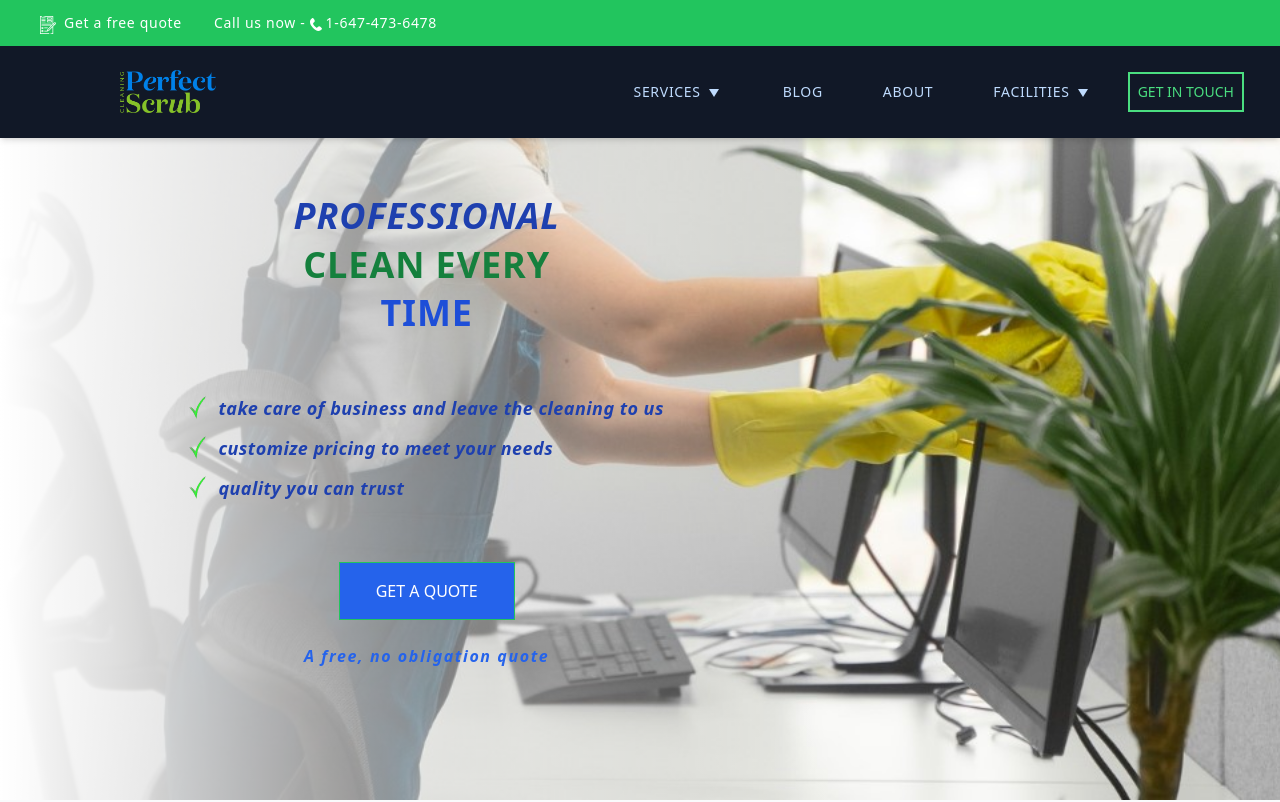
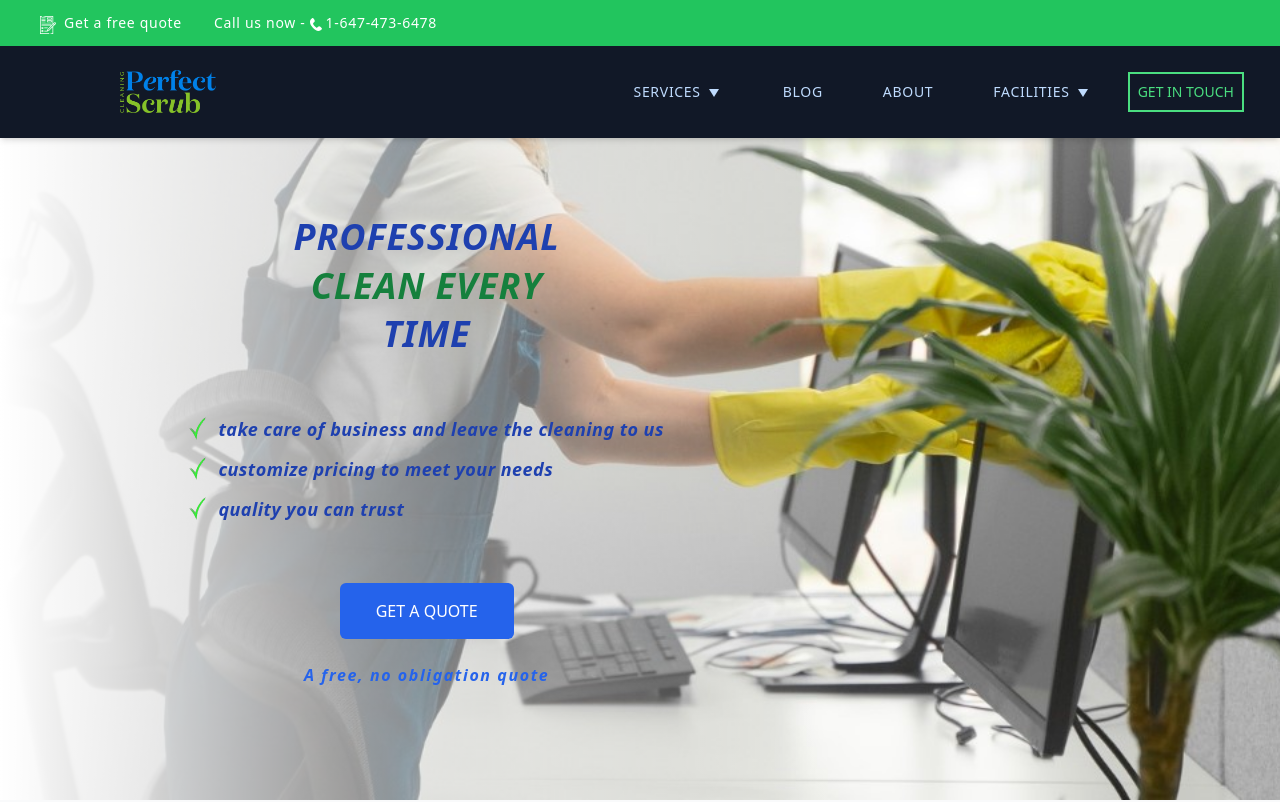
Before and after one commit to perfectscrub/perfect-scrub, a Next.js app: page / in a window 1280 px wide. Shown: the top 802 px of the page. Built offline with nearby package versions, Linux system fonts and the light colour scheme.

Commit message:
adjustment to hero title

```diff
--- a/components/hero-section/HeroSection.jsx
+++ b/components/hero-section/HeroSection.jsx
@@ -6,14 +6,14 @@ const HeroSection = () => {
   return (
     <section className="hero__container pt-20 md:pt-5 h-screen flex items-start justify-start">
       <div className="flex flex-col justify-center items-center lg:gap-y-6 h-full w-full md:w-1/2 lg:w-2/3 py-5 bg-gradient-to-b from-gray-50 via-transparent to-green-50 md:bg-gradient-to-r md:from-white md:to-transparent">
-        <h1 className="text-center text-3xl px-2 pt-12 lg:text-4xl lg:px-20 uppercase text-blue-800 font-semibold tracking-wide">
+        <h1 className="text-center text-3xl px-2 pt-12 lg:mt-10 lg:text-4xl lg:px-10 uppercase text-blue-800 font-semibold tracking-wide italic">
           {/* A<br /> */}
-          <span className="italic">Professional</span>
+          <span className="">Professional</span>
           <br />
           <span className="text-green-700"> Clean</span>
           <span className="text-green-700"> every</span>
           <br />
-           <span className="text-blue-700"> time</span>
+           <span className=""> time</span>
         </h1>
         <ul className="mx-2 mt-6 mb-6">
 
@@ -33,7 +33,7 @@ const HeroSection = () => {
         <div className="flex flex-col items-center">
           <Link
             className="inline-block uppercase text-center px-5 py-4 text-md lg:px-9 lg:py-4 hover:shadow-2xl mx-2 mb-4 lg:mx-8 bg-blue-600
-        border border-green-500 text-white hover:bg-blue-400 hover:border-blue-400 focus:ring-4 focus:ring-green-300"
+        border-0 rounded-md border-blue-800 text-white hover:bg-blue-400 hover:border-blue-400 focus:ring-8 focus:ring-blue-300"
             href="/quote"
           >
             Get a Quote
```
